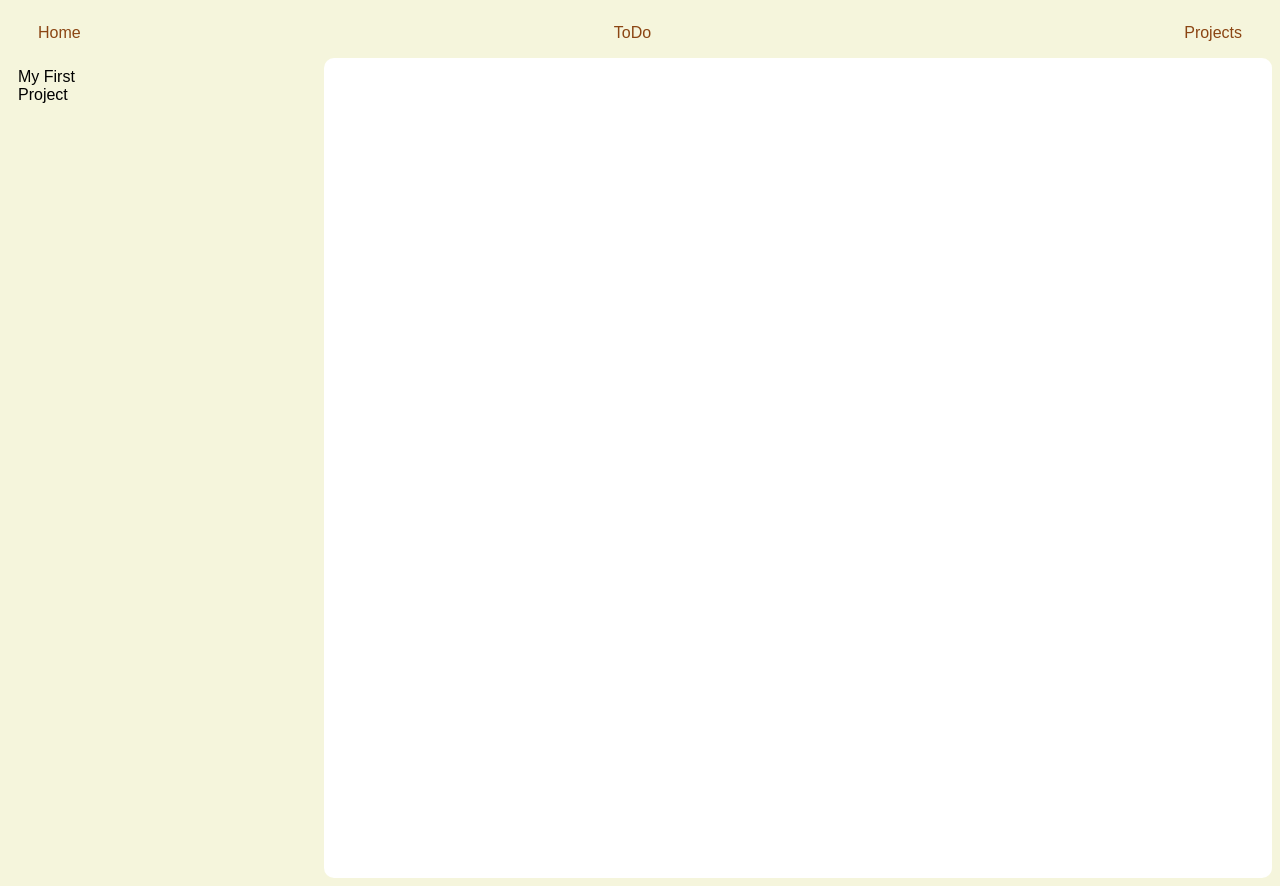
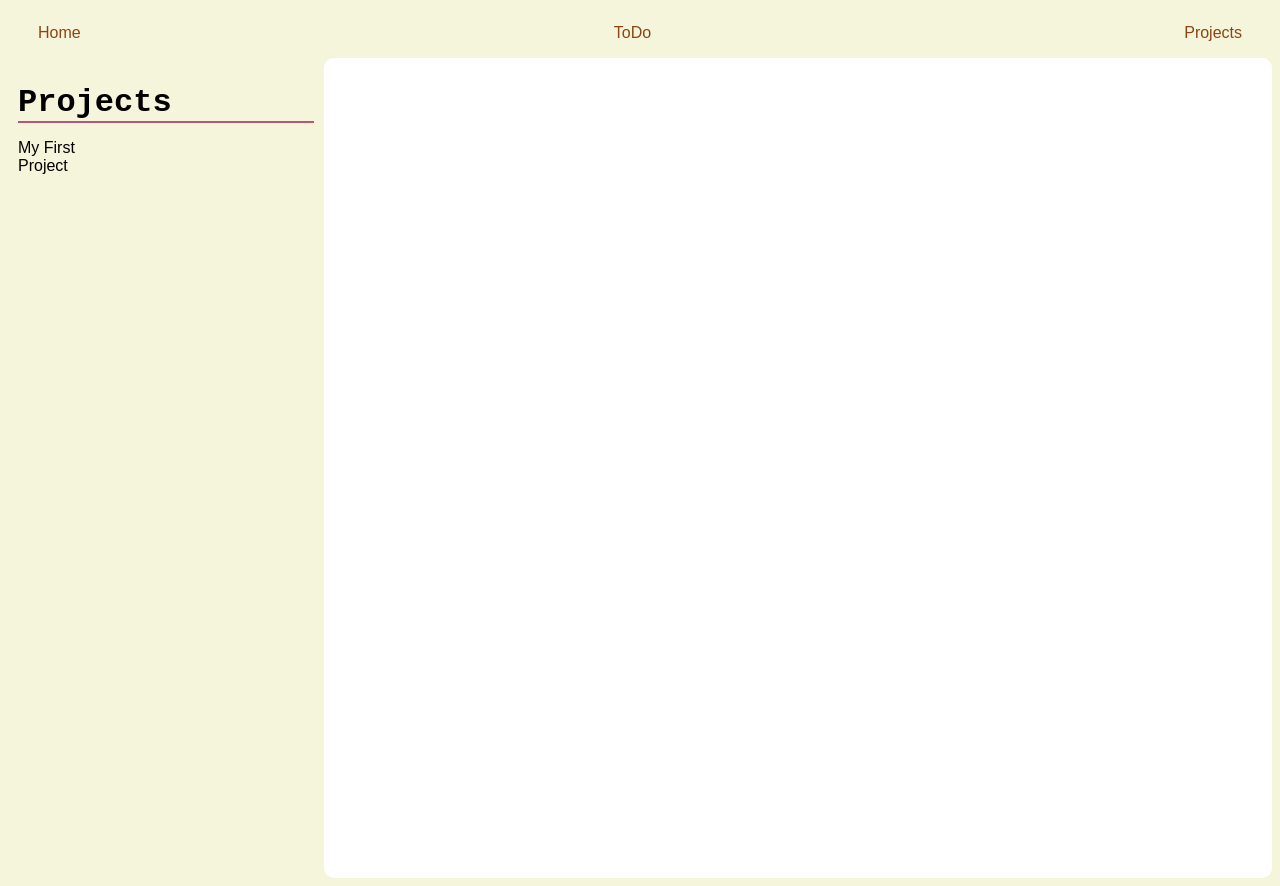
Before and after one commit to earnestabromjr/TOP-ToDo-List-App, a website built with webpack: page src/template.html in a window 1280 px wide. Built offline with nearby package versions, Linux system fonts and the light colour scheme.

Commit message:
Enhance project display by adding title and styling adjustments

```diff
--- a/src/style.css
+++ b/src/style.css
@@ -67,6 +67,8 @@ nav button {
 }
 
 #content h2 {
+    border-bottom: 2px solid #bd537c;
+    grid-column: 1 / -1;
     font-family: "Adwaita Mono", monospace;
     font-size: 2rem;
     margin-top: 1rem;
--- a/src/template.html
+++ b/src/template.html
@@ -15,7 +15,6 @@
         </nav>
     </header>
     <div id="content">
-        <h2>Projects</h2>
         <div id="projects"></div>
 
     </div>
--- a/src/todoui.js
+++ b/src/todoui.js
@@ -11,7 +11,7 @@ export class TodoUI {
         });
         this.storageManager = new StorageManager();
         this.uiElements = {
-            content: document.querySelector("#content"),
+            content: document.getElementById("content"),
             projectSidebar: document.createElement("div"),
             projectManagerCard: document.getElementById("projects"),
             projectManagerTitle: document.createElement("h2")
@@ -35,7 +35,6 @@ export class TodoUI {
             }
 
             this.uiElements.content.textContent = "";
-
             this.uiElements.projectManagerCard.classList.add("project-manager-card");
 
             if (projects.length > 0) {
@@ -50,6 +49,8 @@ export class TodoUI {
                     this.uiElements.projectManagerCard.appendChild(projectCard);
                 });
             }
+            this.uiElements.projectManagerTitle.textContent = "Projects";
+            this.uiElements.content.appendChild(this.uiElements.projectManagerTitle)
             this.uiElements.content.appendChild(this.uiElements.projectManagerCard);
         } catch (error) {
             console.error("Error loading default page:", error);
```
